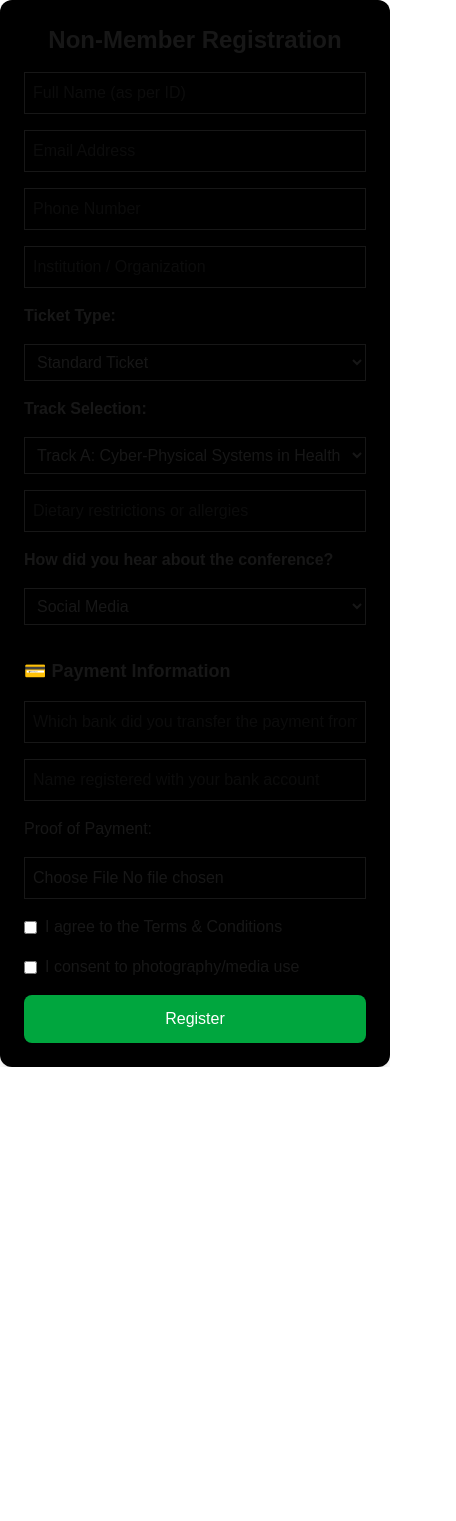
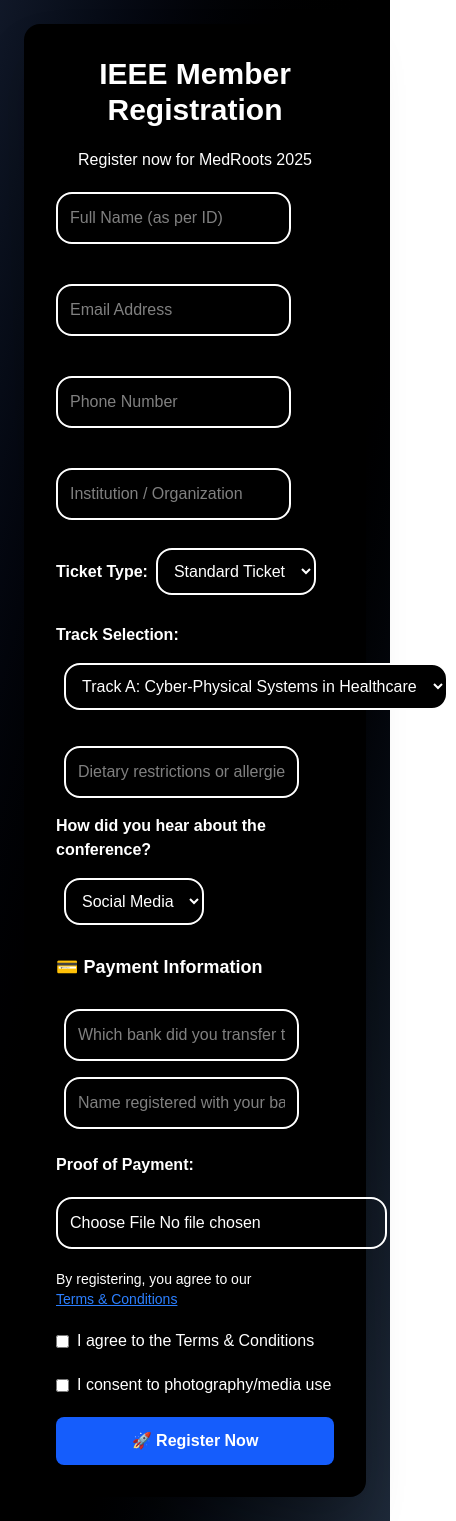
Before and after one commit to Jehad-Horani/Registration-form-with-DB, a Next.js app: page /register/non-member in a window 390 px wide. Shown: the whole page, 456 px wide, since content can reach past the window. Before the commit the page ends 1067 px from the top, so only its background shows below. Built offline with nearby package versions, Linux system fonts and the light colour scheme.

Commit message:
test final

```diff
--- a/app/register/ieee/page.js
+++ b/app/register/ieee/page.js
@@ -136,7 +136,7 @@
       {showTerms && (
         <div className="fixed inset-0 bg-black/60 flex items-center justify-center p-4 z-50">
           <div className="bg-white max-w-3xl w-full p-6 rounded-xl shadow-2xl overflow-y-auto max-h-[90vh]">
-            <h2 className="text-2xl font-bold mb-4">📜 Terms & Conditions | الشروط والأحكام</h2>
+            <h2 className="text-2xl font-bold text-black mb-4">📜 Terms & Conditions | الشروط والأحكام</h2>
             <div className="space-y-4 text-gray-800 text-sm leading-relaxed">
               <p><strong>By purchasing a ticket to MedRoots 2025, you agree to the following terms and conditions:</strong></p>
               <p>1️⃣ Ticket Purchase … <br/>•	Each ticket grants one individual access to the conference on the specified dates and venue.
--- a/app/register/non-member/page.js
+++ b/app/register/non-member/page.js
@@ -1,13 +1,18 @@
 "use client";
 import { useState } from "react";
 
-export default function NonMemberRegisterForm() {
+export default function IEEERegisterForm() {
+    const [showTerms, setShowTerms] = useState(false);
+    const [file, setFile] = useState(null);
+
     const [formData, setFormData] = useState({
         full_name: "",
         email: "",
         phone: "",
         institution: "",
-    ticket_type: "standard",
+        ieee_number: "",
+        membership_status: "student",
+        ticket_type: "standard_ieee",
         track: "A",
         dietary: "",
         hear_about: "social",
@@ -17,8 +22,6 @@
         agree_terms: false,
         agree_media: false,
     });
-
-  const [file, setFile] = useState(null);
 
     const handleChange = (e) => {
         const { name, value, type, checked } = e.target;
@@ -48,64 +51,124 @@
     };
 
     return (
-    <form onSubmit={handleSubmit} className="max-w-lg mx-auto p-6 space-y-4 bg-black shadow-lg rounded-xl">
-      <h2 className="text-2xl font-bold text-center">Non-Member Registration</h2>
+        <div className="min-h-screen bg-gradient-to-br from-gray-900 via-black to-gray-800 flex items-center justify-center p-6">
+            <form
+                onSubmit={handleSubmit}
+                className="w-full max-w-xl bg-black text-white rounded-2xl shadow-2xl p-8 space-y-5 "
+            >
+                <h1 className="text-3xl font-extrabold text-center ">
+                    IEEE Member Registration
+                </h1>
+                <p className="text-center ">Register now for MedRoots 2025</p>
 
-         <input name="full_name" placeholder="Full Name (as per ID)" onChange={handleChange} className="border p-2 w-full" required />
-      <input name="email" placeholder="Email Address" onChange={handleChange} className="border p-2 w-full" required />
-      <input name="phone" placeholder="Phone Number" onChange={handleChange} className="border p-2 w-full" required />
-      <input name="institution" placeholder="Institution / Organization" onChange={handleChange} className="border p-2 w-full" required/>
+                <div className="space-y-10 space-x-8 gap-5">
+                    <input name="full_name" placeholder="Full Name (as per ID)" onChange={handleChange} className="input-field border-2 p-3 rounded-2xl" required />
+                    <input name="email" placeholder="Email Address" onChange={handleChange} className="input-field border-2 p-3 rounded-2xl" required />
+                    <input name="phone" placeholder="Phone Number" onChange={handleChange} className="input-field border-2 p-3 rounded-2xl" required />
+                    <input name="institution" placeholder="Institution / Organization" onChange={handleChange} className="input-field border-2 p-3 rounded-2xl" required />
+                </div>
 
-      <label className="block font-semibold" required>Ticket Type:</label>
-      <select name="ticket_type" onChange={handleChange} className="border p-2 w-full bg-black">
+                <div className="grid grid-cols-1 sm:grid-cols-2 gap-3">
+
+                    <div>
+                        <label className="font-semibold ">Ticket Type:</label>
+                        <select name="ticket_type" onChange={handleChange} className="input-field bg-black border-2 p-3 rounded-2xl m-2" required>
                             <option value="standard">Standard Ticket</option>
                             <option value="vip">VIP Ticket</option>
                         </select>
+                    </div>
+                </div>
 
-      <label className="block font-semibold" required>Track Selection:</label>
-      <select name="track" onChange={handleChange} className="border p-2 w-full  bg-black">
+                <div>
+                    <label className="font-semibold ">Track Selection:</label><br />
+                    <select name="track" onChange={handleChange} className="input-field bg-black border-2 p-3 rounded-2xl m-2 mt-4" required>
                         <option value="A">Track A: Cyber-Physical Systems in Healthcare</option>
                         <option value="B">Track B: Bioprinting & Prosthetic Engineering</option>
                     </select>
+                </div>
 
-      <input name="dietary" placeholder="Dietary restrictions or allergies" onChange={handleChange} className="border p-2 w-full" />
+                <input name="dietary" placeholder="Dietary restrictions or allergies" onChange={handleChange} className="input-field border-2 p-3 rounded-2xl m-2 mb-4" />
 
-      <label className="block font-semibold">How did you hear about the conference?</label>
-      <select name="hear_about" onChange={handleChange} className="border p-2 w-full  bg-black" required>
+                <div>
+                    <label className="font-semibold ">How did you hear about the conference?</label><br />
+                    <select name="hear_about" onChange={handleChange} className="input-field bg-black border-2 p-3 rounded-2xl m-2 mt-4">
                         <option value="social">Social Media</option>
                         <option value="university">University</option>
                         <option value="email">Email</option>
                         <option value="colleague">Colleague</option>
                         <option value="other">Other</option>
                     </select>
+                </div>
 
-      {/* قسم الدفع */}
                 <h3 className="text-lg font-semibold mt-4">💳 Payment Information</h3>
-      <input
-        name="bank_name"
-        placeholder="Which bank did you transfer the payment from?"
-        onChange={handleChange}
-        className="border p-2 w-full"
-        required
-      />
-      <input
-        name="account_name"
-        placeholder="Name registered with your bank account"
-        onChange={handleChange}
-        className="border p-2 w-full"
-        required
-      />
-      <label className="block">Proof of Payment:</label>
-      <input type="file" accept="image/*" onChange={(e) => setFile(e.target.files[0])} className="border p-2 w-full" required />
+                <input name="bank_name" placeholder="Which bank did you transfer the payment from?" onChange={handleChange} className="input-field border-2 p-3 rounded-2xl m-2" required />
+                <input name="account_name" placeholder="Name registered with your bank account" onChange={handleChange} className="input-field border-2 p-3 rounded-2xl m-2" required /><br />
+                <label className="block font-bold mt-4">Proof of Payment:</label>
+                <input type="file" accept="image/*" onChange={(e) => setFile(e.target.files[0])} className="input-field border-2 p-3 rounded-2xl cursor-pointer" required />
+
+                <p className="text-sm ">
+                    By registering, you agree to our{" "}
+                    <button type="button" onClick={() => setShowTerms(true)} className="text-blue-500 underline">
+                        Terms & Conditions
+                    </button>
+                </p>
 
                 <label className="flex items-center gap-2">
                     <input type="checkbox" name="agree_terms" onChange={handleChange} required /> I agree to the Terms & Conditions
                 </label>
-      <label className="flex items-center gap-2">
+                <label className="flex items-center gap-2 ">
                     <input type="checkbox" name="agree_media" onChange={handleChange} required /> I consent to photography/media use
                 </label>
 
-      <button className="bg-green-600 text-white p-3 rounded-lg w-full">Register</button>
+                <button className="w-full bg-blue-600 text-white py-3 rounded-lg hover:bg-blue-700 font-bold">
+                    🚀 Register Now
+                </button>
             </form>
+
+            {showTerms && (
+                <div className="fixed inset-0 bg-black/60 flex items-center justify-center p-4 z-50">
+                    <div className="bg-white max-w-3xl w-full p-6 rounded-xl shadow-2xl overflow-y-auto max-h-[90vh]">
+                        <h2 className="text-2xl text-black font-bold mb-4">📜 Terms & Conditions | الشروط والأحكام</h2>
+                        <div className="space-y-4 text-gray-800 text-sm leading-relaxed">
+                            <p><strong>By purchasing a ticket to MedRoots 2025, you agree to the following terms and conditions:</strong></p>
+                            <p>1️⃣ Ticket Purchase … <br />•	Each ticket grants one individual access to the conference on the specified dates and venue.
+                                •	Tickets must be presented (physically or digitally) upon entry.
+                                •	The organizer reserves the right to verify the identity of the ticket holder.
+                                <br /><br />  2️⃣ No Refund Policy … <br />•	All ticket sales are final.
+                                •	No refunds, exchanges, or transfers will be issued for any reason.
+                                <br /><br />  3️⃣ Event Cancellation … <br />•	If the event is cancelled, refund options may be considered at the organizer’s discretion.
+                                •	If the event is postponed, tickets will remain valid for the new date. No refunds will be issued.
+                                <br /><br /> 4️⃣ Changes to Program …<br />•	The event schedule, speakers, and sessions are subject to change without prior notice.
+                                •	No refunds will be issued due to program changes.
+                                <br /><br />  5️⃣ Code of Conduct … <br />•	Attendees must behave professionally and respectfully.
+                                •	Organizers reserve the right to remove individuals for misconduct, without refund.
+                                <br /><br /> 6️⃣ Photography …<br />•	Attendance implies consent to photography/video recording for promotional purposes.
+                                <br /><br />  7️⃣ Limitation of Liability … <br />•	Organizers are not liable for personal injury, loss, or damage to property.
+                                <br /><br /> 8️⃣ Transferability … <br />•	Tickets are non-transferable unless approved by the organizers in advance.
+                                <br /><br /> 9️⃣ Acceptance of Terms …<br />•	Purchasing a ticket implies agreement with all terms and conditions above.
+
+                            </p>
+
+                            <hr className="my-3" />
+
+
+                        </div>
+
+                        <button
+                            onClick={() => setShowTerms(false)}
+                            className="mt-4 bg-red-500 text-white px-5 py-2 rounded-lg hover:bg-red-600"
+                        >
+                            Close
+                        </button>
+                    </div>
+                </div>
+            )}
+
+            <style jsx>{`
+        .input-field {
+          @apply border rounded-lg p-2 w-full bg-gray-100 focus:ring-2 focus:ring-blue-400 outline-none;
+        }
+      `}</style>
+        </div>
     );
 }
```
Lines whose indentation alone changed are shown as unchanged.
